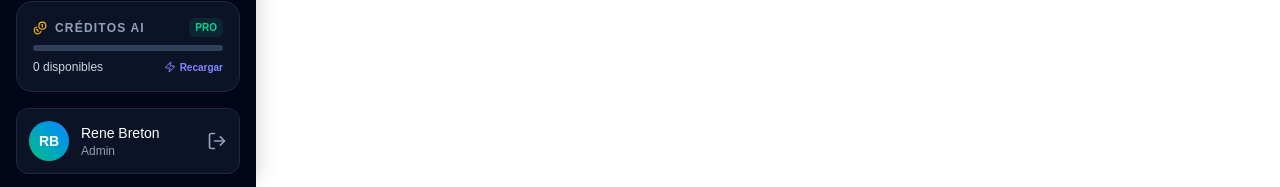
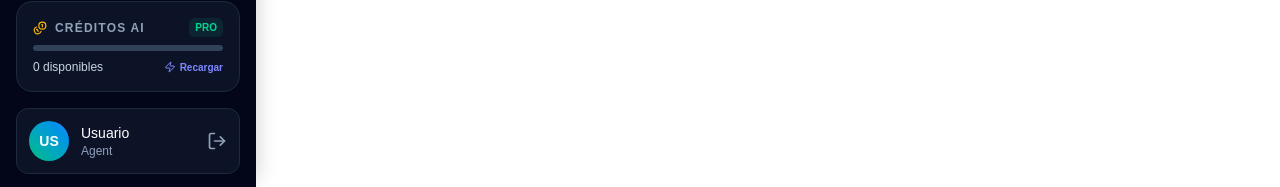
Before and after one commit to renbret77/saas-agentes, a Next.js app: page /dashboard/admin in a window 1280 px wide. Shown: the part 934-1121 px from the top of the page. Built offline with nearby package versions, Linux system fonts and the light colour scheme; no server answers.

Commit message:
fix(sidebar): wire logout button and implement dynamic user profile name

```diff
--- a/components/dashboard/sidebar.tsx
+++ b/components/dashboard/sidebar.tsx
@@ -1,7 +1,7 @@
 "use client"
 
 import Link from "next/link"
-import { usePathname } from "next/navigation"
+import { usePathname, useRouter } from "next/navigation"
 import { cn } from "@/lib/utils"
 import { supabase } from '@/lib/supabase'
 import {
@@ -48,11 +48,13 @@ const menuItems = [
 
 export function Sidebar() {
     const pathname = usePathname()
+    const router = useRouter()
     const [isMobileOpen, setIsMobileOpen] = useState(false)
     const [credits, setCredits] = useState({ total: 0, used: 0 })
     const [userRole, setUserRole] = useState<string>("agent")
     const [licenseType, setLicenseType] = useState<string>("free")
     const [permissions, setPermissions] = useState<any>(null)
+    const [userName, setUserName] = useState<string>("Usuario")
 
     const [upsellModalOpen, setUpsellModalOpen] = useState(false)
     const [upsellRoute, setUpsellRoute] = useState("")
@@ -89,6 +91,7 @@ export function Sidebar() {
         const { data: profile } = await supabase
             .from('profiles')
             .select(`
+                full_name,
                 role,
                 agencies ( license_type )
             `)
@@ -97,6 +100,7 @@ export function Sidebar() {
 
         if (profile) {
             setUserRole((profile as any).role)
+            setUserName((profile as any).full_name || user.email?.split('@')[0] || "Usuario")
             setLicenseType((profile as any).agencies?.license_type || 'free')
             if ((profile as any).role === 'assistant') {
                 const { data: perms } = await supabase.from('assistant_permissions').select('*').eq('assistant_id', user.id).single()
@@ -130,6 +134,12 @@ export function Sidebar() {
             setUpsellRoute(href)
             setUpsellModalOpen(true)
         }
+    }
+
+    const handleLogout = async () => {
+        await supabase.auth.signOut()
+        router.push('/login')
+        router.refresh()
     }
 
     const creditsRemaining = credits.total - credits.used
@@ -274,14 +284,14 @@ export function Sidebar() {
                     </div>
 
                     <div className="flex items-center gap-3 p-3 rounded-xl bg-slate-900/80 border border-slate-800">
-                        <div className="w-10 h-10 rounded-full bg-gradient-to-tr from-emerald-500 to-blue-500 flex items-center justify-center text-sm font-bold">
-                            RB
+                        <div className="w-10 h-10 rounded-full bg-gradient-to-tr from-emerald-500 to-blue-500 flex items-center justify-center text-sm font-bold uppercase">
+                            {userName.substring(0, 2)}
                         </div>
                         <div className="flex-1 min-w-0">
-                            <p className="text-sm font-medium text-white truncate">Rene Breton</p>
-                            <p className="text-xs text-slate-400 truncate">Admin</p>
+                            <p className="text-sm font-medium text-white truncate">{userName}</p>
+                            <p className="text-xs text-slate-400 truncate capitalize">{userRole}</p>
                         </div>
-                        <button className="text-slate-400 hover:text-white transition-colors">
+                        <button onClick={handleLogout} className="text-slate-400 hover:text-rose-400 transition-colors">
                             <LogOut className="h-5 w-5" />
                         </button>
                     </div>
```
